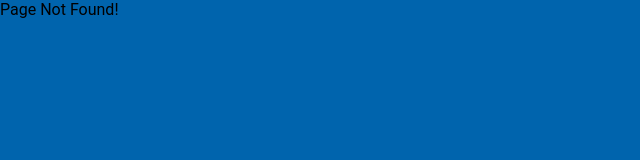
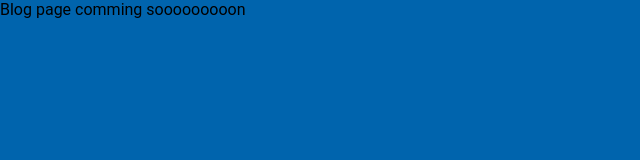
Before and after one commit to anatsrii/0xmrjane, a React (Create React App) app in the folder front/: page /blog in a window 1280 px wide. Before the commit this address had no page. Shown: the top 160 px of the page, without its empty margins (0-640 px from the left). Built offline with nearby package versions, Linux system fonts and the light colour scheme.

Commit message:
Add Blog page & add path button

```diff
--- a/front/src/App.js
+++ b/front/src/App.js
@@ -6,6 +6,7 @@ import Home from './Components/Home';
 import Portfolio from './Components/Portfolio';
 import Projects from './Components/Projects';
 import NoPage from './Components/NoPage';
+import Blog from './Components/Blog';
 
 function App() {
   return (
@@ -15,6 +16,7 @@ function App() {
         <Route path='portfolio' element={<Portfolio/>} />
         <Route path='projects' element={<Projects/>} />
         <Route path='contact' element={<Contact/>} />
+        <Route path='blog' element={<Blog/>} />
         <Route path='*' element={<NoPage/>} />
       </Routes>
     </div>
--- /dev/null
+++ b/front/src/Components/Blog.js
@@ -0,0 +1,9 @@
+function Blog() {
+  return(
+    <div>
+      Blog page comming sooooooooon
+    </div>
+  )
+}
+
+export default Blog;
--- a/front/src/Components/Home.js
+++ b/front/src/Components/Home.js
@@ -1,5 +1,6 @@
 import { Button, Grid } from '@mui/material';
 import Avatar from '@mui/material/Avatar';
+import { Link } from 'react-router-dom';
 import '../Style/Home.css';
 
 
@@ -26,11 +27,11 @@ function Home() {
       <Grid row >
         <h1>0xMrJane</h1>
         <p>ANAT SRISAPUTH</p>
-        <p><Button className='button'>PORTFOLIO</Button></p>
-        <p><Button className='button'>PROJECTS</Button></p>
+        <p><Button className='button' component={Link} to='portfolio'>PORTFOLIO</Button></p>
+        <p><Button className='button' component={Link} to='projects'>PROJECTS</Button></p>
         <p><Button className='button' onClick={()=> window.open('https://github.com/anatsrii')}>GITHUB</Button></p>
-        <p><Button className='button'>CONTACT ME</Button></p>
-        <p><Button className='button'>MY BLOG</Button></p>
+        <p><Button className='button' component={Link} to='contact'>CONTACT ME</Button></p>
+        <p><Button className='button' component={Link} to='blog'>MY BLOG</Button></p>
       </Grid>
     </Grid>
   )
```
